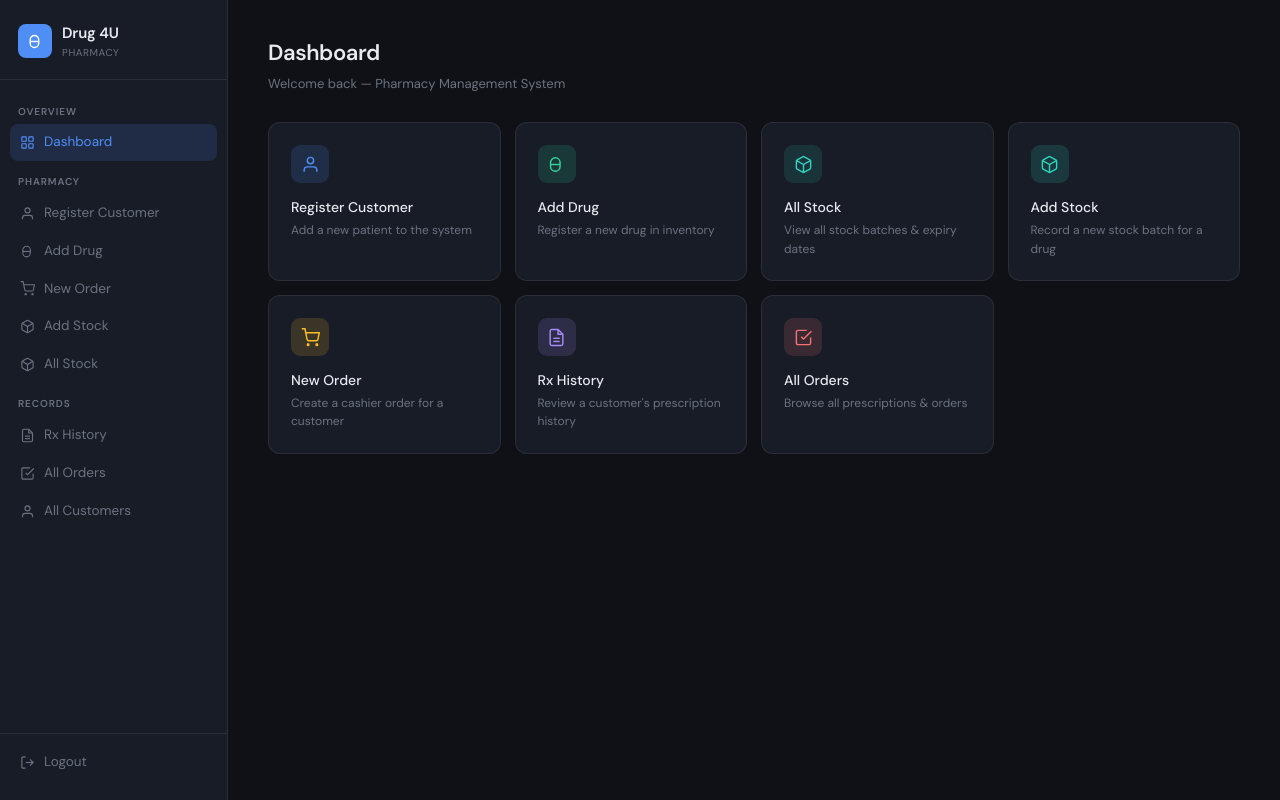
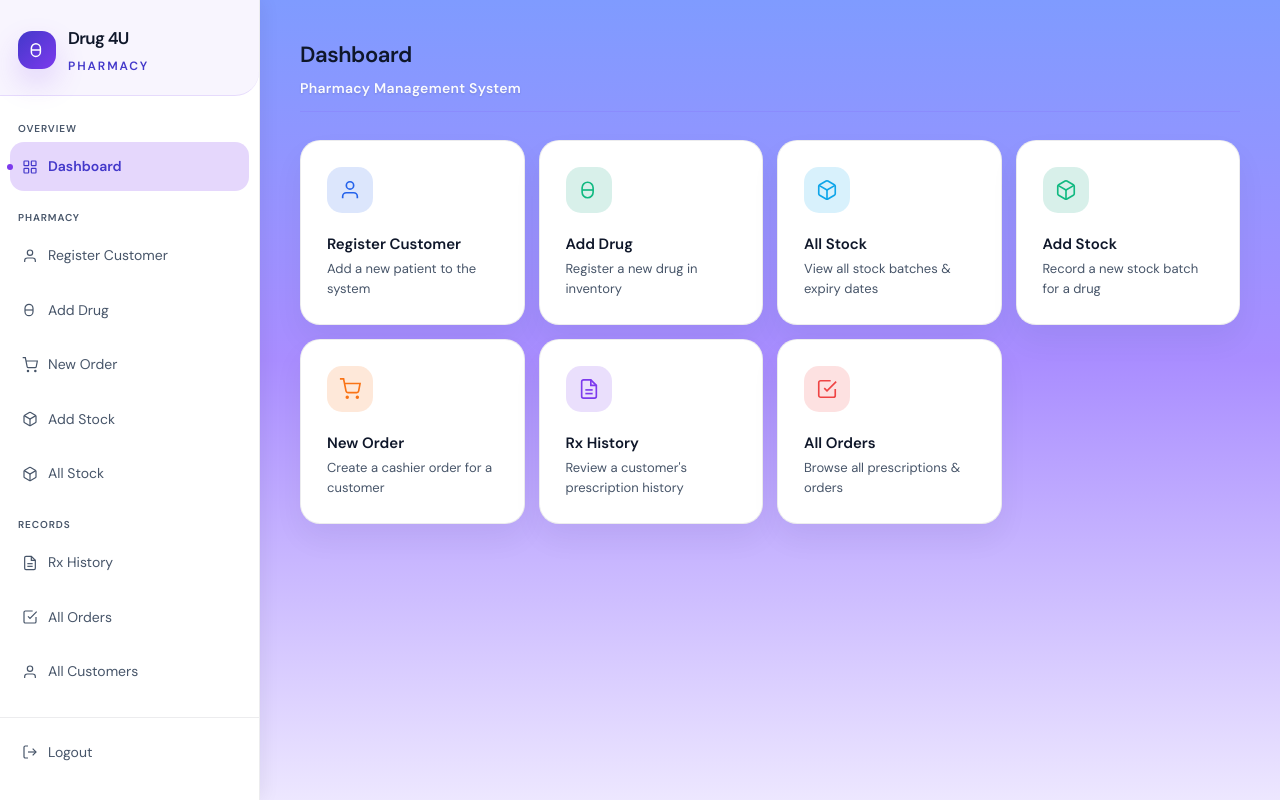
Before and after one commit to syeddaniyal6511/drug_4u, a PHP site: page /drug_4u/pages/dashboard.php in a window 1280 px wide. Run offline with PHP 8.4, Linux system fonts and the light colour scheme; the visitor is signed in with stand-in values (Sample User, id 1).

Commit message:
ui/ux updates

```diff
--- a/assets/css/main.css
+++ b/assets/css/main.css
@@ -1,38 +1,44 @@
 /* ─────────────────────────────────────────────
    Drug 4U — Shared Design System
-   Dark theme consistent with login page
+   Professional, minimal, light UI
    ───────────────────────────────────────────── */
 
 *, *::before, *::after { box-sizing: border-box; margin: 0; padding: 0; }
 
 :root {
-  --bg:           #0f1117;
-  --surface:      #181c27;
-  --surface-2:    #1e2333;
-  --border:       rgba(255,255,255,0.08);
-  --border-focus: rgba(255,255,255,0.28);
-  --text:         #e8eaf0;
-  --muted:        #6b7280;
-  --accent:       #4f8ef7;
-  --accent-hover: #3a78e8;
-  --error-bg:     rgba(220,53,69,0.12);
-  --error-border: rgba(220,53,69,0.4);
-  --error-text:   #f87171;
-  --success-bg:   rgba(52,211,153,0.12);
-  --success-border: rgba(52,211,153,0.4);
-  --success-text: #34d399;
-  --radius: 10px;
-  --nav-w: 228px;
+  --bg:           #d9d4ff;
+  --surface:      #ffffff;
+  --surface-2:    #ede7ff;
+  --border:       rgba(15,23,42,0.08);
+  --border-focus: rgba(124,58,237,0.45);
+  --text:         #0f172a;
+  --muted:        #475569;
+  --accent:       #4f46e5;
+  --accent-dark:  #4338ca;
+  --accent-soft:  rgba(79,70,229,0.18);
+  --accent-alt:   #7c3aed;
+  --error-bg:     rgba(254,226,226,0.95);
+  --error-border: rgba(239,68,68,0.30);
+  --error-text:   #b91c1c;
+  --success-bg:   rgba(220,252,231,0.95);
+  --success-border: rgba(34,197,94,0.28);
+  --success-text: #047857;
+  --warning-bg:   rgba(253,230,138,0.9);
+  --warning-text: #92400e;
+  --radius: 16px;
+  --nav-w: 260px;
 }
 
 html, body {
   min-height: 100%;
-  background: var(--bg);
+  background: linear-gradient(180deg, #7f9bff 0%, #a98dff 45%, #ede7ff 100%);
   font-family: 'DM Sans', system-ui, -apple-system, sans-serif;
   color: var(--text);
-  font-size: 14px;
-  line-height: 1.55;
+  font-size: 15px;
+  line-height: 1.75;
+  color-scheme: light;
 }
+
 
 /* ── Page layout ───────────────────────────── */
 .layout {
@@ -44,7 +50,8 @@ html, body {
 .sidebar {
   width: var(--nav-w);
   background: var(--surface);
-  border-right: 0.5px solid var(--border);
+  border-right: 1px solid rgba(15,23,42,0.08);
+  box-shadow: 3px 0 18px rgba(15,23,42,0.06);
   display: flex;
   flex-direction: column;
   position: fixed;
@@ -56,20 +63,23 @@ html, body {
 .sidebar-brand {
   display: flex;
   align-items: center;
-  gap: 10px;
-  padding: 22px 18px 18px;
-  border-bottom: 0.5px solid var(--border);
+  gap: 12px;
+  padding: 24px 18px 18px;
+  border-bottom: 0.5px solid rgba(124,58,237,0.14);
+  background: rgba(124,58,237,0.05);
+  border-radius: 0 0 24px 0;
 }
 .brand-icon {
-  width: 34px; height: 34px;
-  background: var(--accent);
-  border-radius: 8px;
+  width: 38px; height: 38px;
+  background: linear-gradient(135deg, #4338ca 0%, #7c3aed 100%);
+  border-radius: 14px;
   display: flex; align-items: center; justify-content: center;
   flex-shrink: 0;
+  box-shadow: 0 14px 30px rgba(124,58,237,0.18);
 }
-.brand-icon svg { width: 17px; height: 17px; stroke: #fff; fill: none; stroke-width: 2; }
-.brand-name  { font-size: 15px; font-weight: 600; letter-spacing: -0.01em; }
-.brand-sub   { font-size: 10px; color: var(--muted); letter-spacing: 0.06em; text-transform: uppercase; }
+.brand-icon svg { width: 18px; height: 18px; stroke: #fff; fill: none; stroke-width: 2; }
+.brand-name  { font-size: 17px; font-weight: 800; letter-spacing: -0.04em; color: var(--text); }
+.brand-sub   { font-size: 12px; font-weight: 700; color: var(--accent-dark); letter-spacing: 0.16em; text-transform: uppercase; margin-top: 2px; }
 
 .nav-section { padding: 12px 10px; flex: 1; }
 
@@ -81,18 +91,44 @@ html, body {
 }
 
 .nav-link {
-  display: flex; align-items: center; gap: 9px;
-  padding: 8px 10px;
-  border-radius: 8px;
+  display: flex; align-items: center; gap: 10px;
+  padding: 12px 12px;
+  border-radius: 14px;
   color: var(--muted);
   text-decoration: none;
-  font-size: 13.5px;
-  transition: background .15s, color .15s;
-  margin-bottom: 1px;
+  font-size: 14px;
+  transition: background .2s ease, color .2s ease, transform .2s ease;
+  margin-bottom: 6px;
+  position: relative;
 }
-.nav-link svg { width: 15px; height: 15px; stroke: currentColor; fill: none; stroke-width: 1.8; flex-shrink: 0; }
-.nav-link:hover  { background: rgba(255,255,255,0.05); color: var(--text); }
-.nav-link.active { background: rgba(79,142,247,0.14); color: var(--accent); }
+.nav-link::before {
+  content: '';
+  position: absolute;
+  left: 0; top: 50%;
+  transform: translate(-50%, -50%);
+  width: 6px; height: 6px;
+  border-radius: 50%;
+  background: transparent;
+  transition: background .2s ease, transform .2s ease;
+}
+.nav-link:hover {
+  background: rgba(124,58,237,0.12);
+  color: var(--accent-dark);
+  transform: translateX(2px);
+}
+.nav-link:hover::before {
+  background: rgba(124,58,237,0.8);
+  transform: translate(-50%, -50%) scale(1.1);
+}
+.nav-link.active {
+  background: rgba(124,58,237,0.20);
+  color: var(--accent-dark);
+  font-weight: 700;
+}
+.nav-link.active::before {
+  background: #7c3aed;
+}
+.nav-link svg { width: 16px; height: 16px; stroke: currentColor; fill: none; stroke-width: 1.8; flex-shrink: 0; }
 
 .nav-footer {
   padding: 10px 10px 18px;
@@ -108,19 +144,49 @@ html, body {
 }
 
 /* ── Page header ───────────────────────────── */
-.page-header { margin-bottom: 28px; }
+.page-header {
+  margin-bottom: 28px;
+  padding-bottom: 10px;
+  border-bottom: 1px solid rgba(124,58,237,0.12);
+}
 .page-header h1 {
   font-size: 22px; font-weight: 600;
   letter-spacing: -0.02em; color: var(--text);
 }
-.page-header p { font-size: 13px; color: var(--muted); margin-top: 4px; }
+.page-header p {
+  font-size: 14px;
+  font-weight: 600;
+  color: var(--accent-dark);
+  margin-top: 6px;
+  letter-spacing: 0.01em;
+}
+.page-header p.subtitle {
+  color: rgba(255,255,255,0.96);
+  font-weight: 700;
+  letter-spacing: 0.02em;
+  display: inline;
+  padding: 0;
+  background: none;
+  border-radius: 0;
+  box-shadow: none;
+  text-shadow: 0 1px 2px rgba(15,23,42,0.16);
+}
+
 
 /* ── Cards ─────────────────────────────────── */
 .card {
   background: var(--surface);
-  border: 0.5px solid var(--border);
-  border-radius: 12px;
-  padding: 28px;
+  border: 1px solid rgba(15,23,42,0.08);
+  border-radius: 24px;
+  padding: 34px;
+  box-shadow: 0 28px 60px rgba(15,23,42,0.10);
+  transition: transform .15s ease, box-shadow .2s ease, border-color .2s ease, background .2s ease;
+}
+.card:hover {
+  transform: translateY(-3px);
+  border-color: rgba(124,58,237,0.18);
+  background: rgba(237,231,255,0.55);
+  box-shadow: 0 32px 68px rgba(15,23,42,0.12);
 }
 .card-sm { max-width: 580px; }
 
@@ -295,24 +367,33 @@ tbody tr:hover td { background: rgba(255,255,255,0.02); }
 }
 .dash-card {
   background: var(--surface);
-  border: 0.5px solid var(--border);
-  border-radius: 12px; padding: 22px;
+  border: 1px solid rgba(15,23,42,0.08);
+  border-radius: 20px; padding: 26px;
   text-decoration: none; color: var(--text);
-  display: flex; flex-direction: column; gap: 14px;
-  transition: border-color .2s, background .2s, transform .15s;
+  display: flex; flex-direction: column; gap: 18px;
+  transition: border-color .2s, background .2s, transform .15s, box-shadow .2s;
+  box-shadow: 0 15px 30px rgba(15,23,42,0.05);
 }
 .dash-card:hover {
-  border-color: rgba(79,142,247,0.35);
+  border-color: rgba(37,99,235,0.2);
   background: var(--surface-2);
-  transform: translateY(-2px);
+  transform: translateY(-3px);
+  box-shadow: 0 24px 44px rgba(15,23,42,0.08);
 }
 .dash-card-icon {
-  width: 38px; height: 38px; border-radius: 9px;
+  width: 46px; height: 46px; border-radius: 15px;
   display: flex; align-items: center; justify-content: center;
+  flex-shrink: 0;
 }
-.dash-card-icon svg { width: 19px; height: 19px; stroke: currentColor; fill: none; stroke-width: 1.8; }
-.dash-card-label { font-size: 14px; font-weight: 500; }
-.dash-card-sub   { font-size: 12px; color: var(--muted); margin-top: 2px; }
+.dash-card-icon svg { width: 22px; height: 22px; stroke: currentColor; fill: none; stroke-width: 1.8; }
+.dash-card-label { font-size: 15px; font-weight: 600; }
+.dash-card-sub   { font-size: 13px; color: var(--muted); margin-top: 2px; line-height: 1.5; }
+.dash-card-icon.primary { background: rgba(37,99,235,0.16); color: #2563eb; }
+.dash-card-icon.success { background: rgba(16,163,127,0.16); color: #10b981; }
+.dash-card-icon.info    { background: rgba(14,165,233,0.16); color: #0ea5e9; }
+.dash-card-icon.warning { background: rgba(249,115,22,0.16); color: #f97316; }
+.dash-card-icon.purple  { background: rgba(124,58,237,0.16); color: #7c3aed; }
+.dash-card-icon.danger  { background: rgba(239,68,68,0.16); color: #ef4444; }
 
 /* ── Stats row (dashboard) ──────────────────── */
 .stats-row { display: flex; gap: 14px; margin-bottom: 28px; flex-wrap: wrap; }
--- a/pages/dashboard.php
+++ b/pages/dashboard.php
@@ -12,13 +12,13 @@ include './partials/header.php';
 
 <div class="page-header">
   <h1>Dashboard</h1>
-  <p>Welcome back — Pharmacy Management System</p>
+  <p class="subtitle">Pharmacy Management System</p>
 </div>
 
 <div class="dash-grid">
 
   <a href="./register_customer.php" class="dash-card">
-    <div class="dash-card-icon" style="background:rgba(79,142,247,0.15);color:var(--accent)">
+    <div class="dash-card-icon primary">
       <svg viewBox="0 0 24 24"><path d="M20 21v-2a4 4 0 0 0-4-4H8a4 4 0 0 0-4 4v2"/><circle cx="12" cy="7" r="4"/></svg>
     </div>
     <div>
@@ -28,7 +28,7 @@ include './partials/header.php';
   </a>
 
   <a href="./newdrug.php" class="dash-card">
-    <div class="dash-card-icon" style="background:rgba(52,211,153,0.15);color:#34d399">
+    <div class="dash-card-icon success">
       <svg viewBox="0 0 24 24"><path d="M10.5 3.5a6 6 0 0 1 6 6v5a6 6 0 0 1-12 0v-5a6 6 0 0 1 6-6z"/><line x1="4.5" y1="12" x2="16.5" y2="12"/></svg>
     </div>
     <div>
@@ -38,7 +38,7 @@ include './partials/header.php';
   </a>
 
   <a href="./all_stock.php" class="dash-card">
-    <div class="dash-card-icon" style="background:rgba(45,212,191,0.12);color:#2dd4bf">
+    <div class="dash-card-icon info">
       <svg viewBox="0 0 24 24"><path d="M21 16V8a2 2 0 0 0-1-1.73l-7-4a2 2 0 0 0-2 0l-7 4A2 2 0 0 0 3 8v8a2 2 0 0 0 1 1.73l7 4a2 2 0 0 0 2 0l7-4A2 2 0 0 0 21 16z"/><polyline points="3.27 6.96 12 12.01 20.73 6.96"/><line x1="12" y1="22.08" x2="12" y2="12"/></svg>
     </div>
     <div>
@@ -48,7 +48,7 @@ include './partials/header.php';
   </a>
 
   <a href="./add_stock.php" class="dash-card">
-    <div class="dash-card-icon" style="background:rgba(45,212,191,0.15);color:#2dd4bf">
+    <div class="dash-card-icon success">
       <svg viewBox="0 0 24 24"><path d="M21 16V8a2 2 0 0 0-1-1.73l-7-4a2 2 0 0 0-2 0l-7 4A2 2 0 0 0 3 8v8a2 2 0 0 0 1 1.73l7 4a2 2 0 0 0 2 0l7-4A2 2 0 0 0 21 16z"/><polyline points="3.27 6.96 12 12.01 20.73 6.96"/><line x1="12" y1="22.08" x2="12" y2="12"/></svg>
     </div>
     <div>
@@ -58,7 +58,7 @@ include './partials/header.php';
   </a>
 
   <a href="./new_order.php" class="dash-card">
-    <div class="dash-card-icon" style="background:rgba(251,191,36,0.15);color:#fbbf24">
+    <div class="dash-card-icon warning">
       <svg viewBox="0 0 24 24"><circle cx="9" cy="21" r="1"/><circle cx="20" cy="21" r="1"/><path d="M1 1h4l2.68 13.39a2 2 0 0 0 2 1.61h9.72a2 2 0 0 0 2-1.61L23 6H6"/></svg>
     </div>
     <div>
@@ -68,7 +68,7 @@ include './partials/header.php';
   </a>
 
   <a href="./prescription_history.php" class="dash-card">
-    <div class="dash-card-icon" style="background:rgba(167,139,250,0.15);color:#a78bfa">
+    <div class="dash-card-icon purple">
       <svg viewBox="0 0 24 24"><path d="M14 2H6a2 2 0 0 0-2 2v16a2 2 0 0 0 2 2h12a2 2 0 0 0 2-2V8z"/><polyline points="14 2 14 8 20 8"/><line x1="16" y1="13" x2="8" y2="13"/><line x1="16" y1="17" x2="8" y2="17"/></svg>
     </div>
     <div>
@@ -78,7 +78,7 @@ include './partials/header.php';
   </a>
 
   <a href="./all_orders.php" class="dash-card">
-    <div class="dash-card-icon" style="background:rgba(248,113,113,0.15);color:#f87171">
+    <div class="dash-card-icon danger">
       <svg viewBox="0 0 24 24"><polyline points="9 11 12 14 22 4"/><path d="M21 12v7a2 2 0 0 1-2 2H5a2 2 0 0 1-2-2V5a2 2 0 0 1 2-2h11"/></svg>
     </div>
     <div>
```
Also changed, not shown: other parts of assets/css/main.css (+42 -36 lines), controllers/register_customer.php (+11 -10 lines), pages/forgot_password.html (+40 -38 lines), pages/login.html (+39 -36 lines), pages/reset_password.html (+41 -38 lines).
